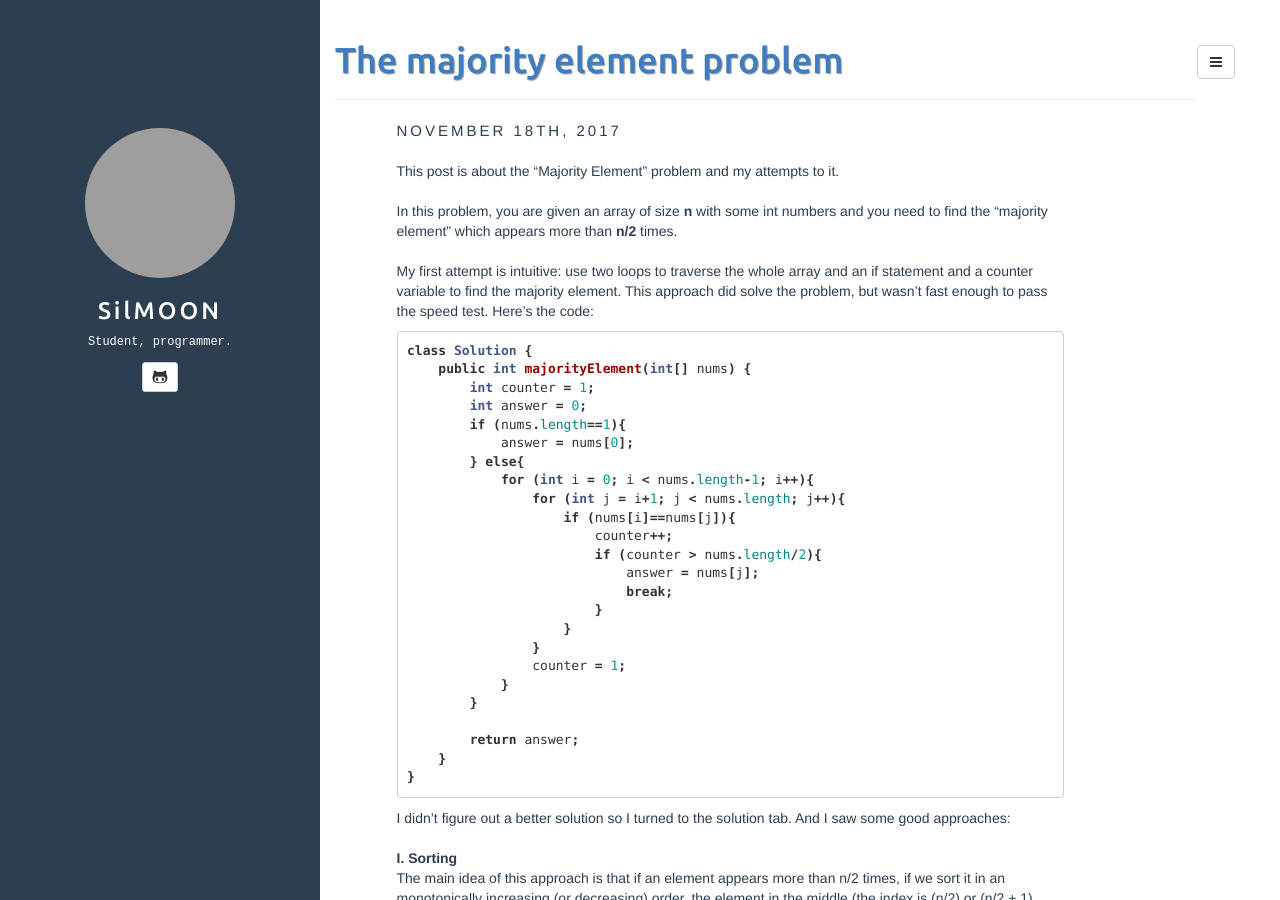
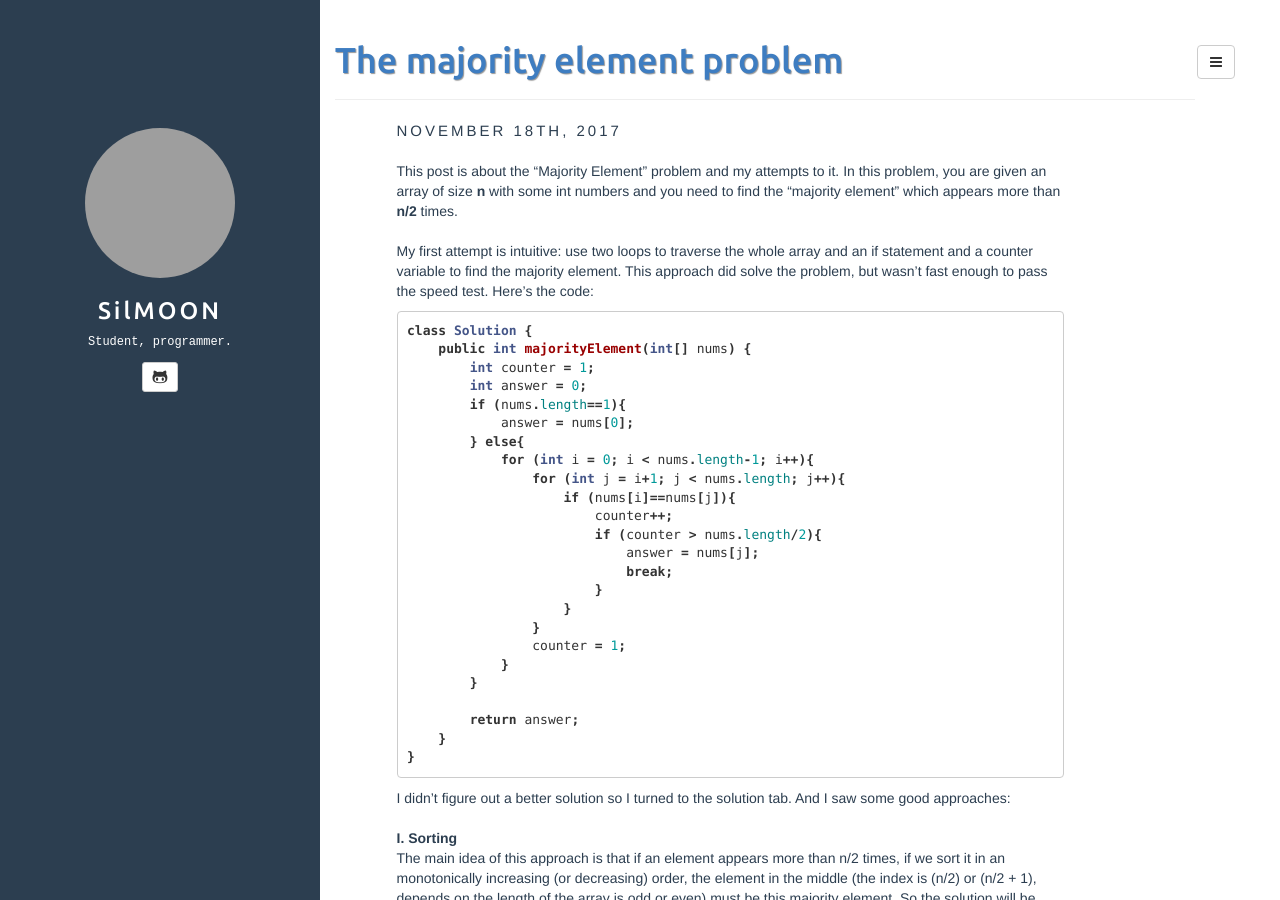
Before and after one commit to SilMOON/silmoon.github.io, a Jekyll site: the page built from _posts/2017-11-18-majority-element-problem.md, in a window 1280 px wide and 900 px high. Built offline with Jekyll 4.4.1, drawn with Linux system fonts in a browser that asks for light colours; grey boxes are pictures that could not be loaded.

Commit message:
modifiy format

````diff
--- a/_posts/2017-11-18-majority-element-problem.md
+++ b/_posts/2017-11-18-majority-element-problem.md
@@ -6,8 +6,7 @@ tags: [Algorithm,Java]
 fullview: true
 ---
 
-This post is about the "Majority Element" problem and my attempts to it.<br><br>
-In this problem, you are given an array of size **n** with some int numbers and you need to find the "majority element" which appears more than **n/2** times.<br><br>
+This post is about the "Majority Element" problem and my attempts to it. In this problem, you are given an array of size **n** with some int numbers and you need to find the "majority element" which appears more than **n/2** times.<br><br>
 My first attempt is intuitive: use two loops to traverse the whole array and an if statement and a counter variable to find the majority element. This approach did solve the problem, but wasn't fast enough to pass the speed test. Here's the code:
 
 ```java
@@ -49,7 +48,7 @@ class Solution {
     }
 }
 ```
-<br><br>
+<br>
 **II. HashMap**<br>
 This approach uses HashMap with element and appears times to find the majority element. The code snippet below is from [leetcode](https://leetcode.com/problems/majority-element/solution/):
 
@@ -85,4 +84,4 @@ class Solution {
 ```
 
 
-<br><br>
+<br>
````
Also changed, not shown: _posts/2018-03-17-openSUSE-Tumbleweed-tips.md (+1 -2 lines), _posts/2018-11-26-fix-gems-version-issue-in-gitpage.md (line endings or trailing spaces).
